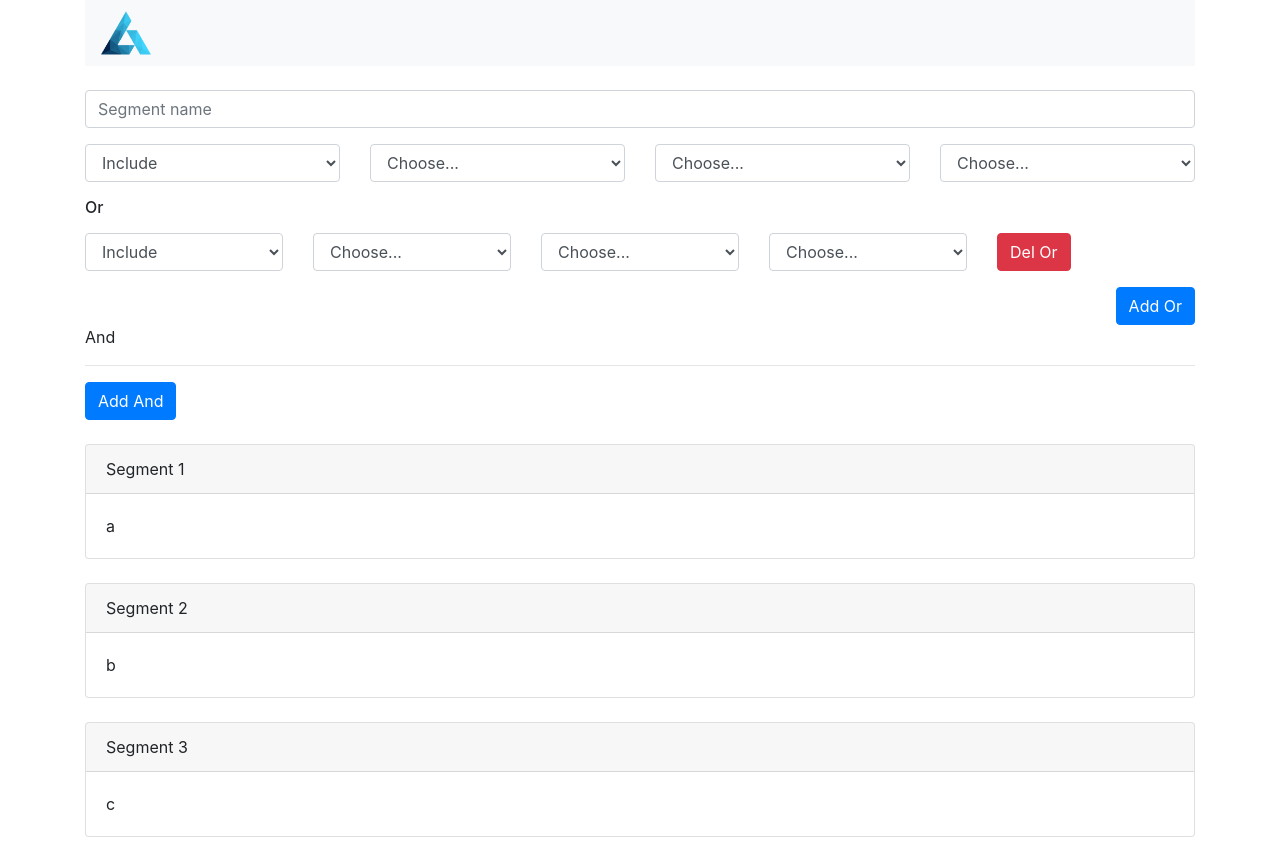
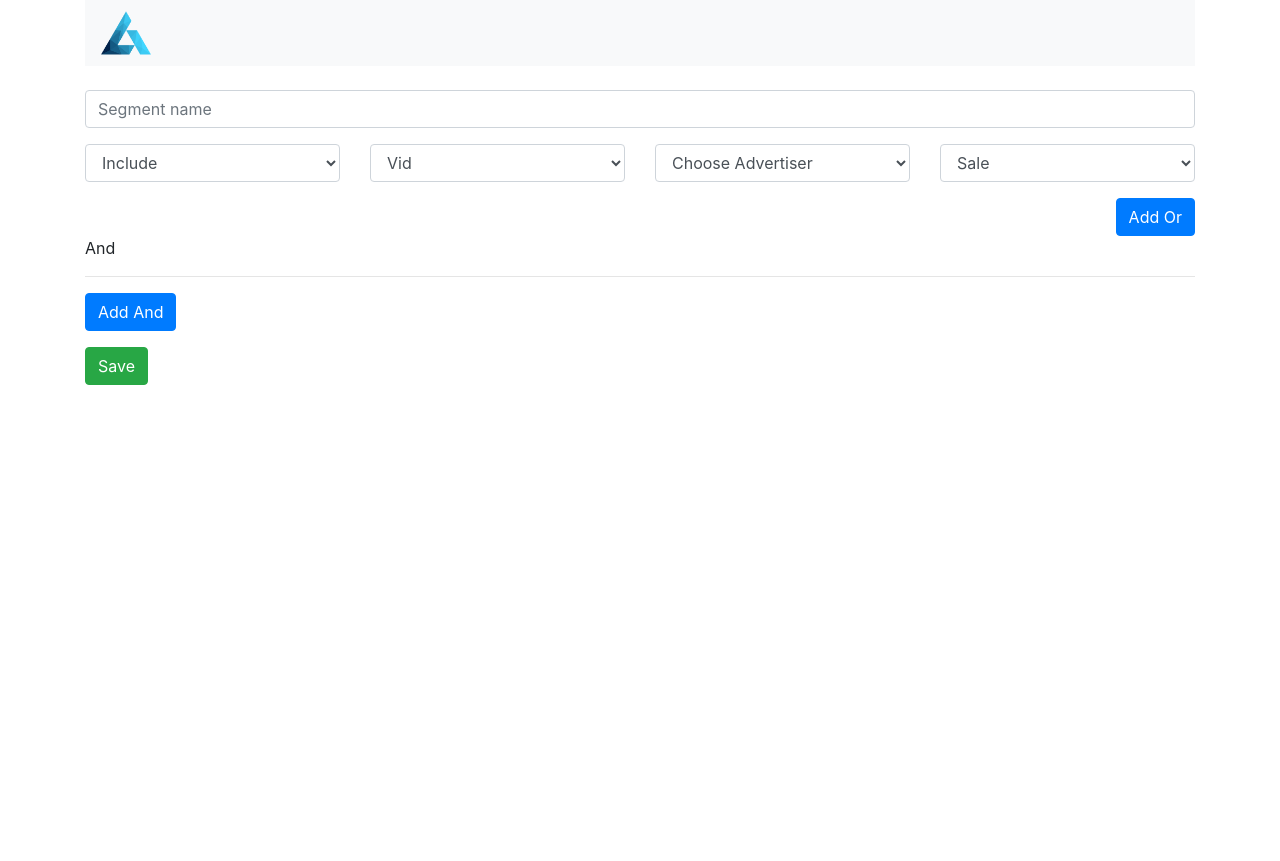
Before and after one commit to dimakrol/concord-ui-v2, a Vue app: page / in a window 1280 px wide. After the commit the page ends 800 px from the top, so only its background shows below. Built offline with nearby package versions, Linux system fonts and the light colour scheme.

Commit message:
AC-3077 Connect and from form with model.

```diff
--- a/src/App.vue
+++ b/src/App.vue
@@ -7,7 +7,7 @@
           <div class="my-4">
               <NewSegmentForm></NewSegmentForm>
           </div>
-          <SegmentsList></SegmentsList>
+          <SegmentsList :segments-prop="segments"></SegmentsList>
       </div>
   </div>
 </template>
@@ -17,32 +17,11 @@ import SegmentsList from './components/SegmentsList.vue'
 // import NewSegmentModal from './components/segmentModals/NewSegmentModal'
 import NewSegmentForm from './components/NewSegmentForm.vue';
 
-const segmentsList = [
-    {
-        include: 'true', //true or false
-        type: 'a', //vid
-        advertiserId: 1, //1,2,3
-        conversionType: 'sale', //sale
-    },
-    {
-        include: 'false', //true or false
-        type: 'b', //vid
-        advertiserId: 2, //1,2,3
-        conversionType: 'sale', //sale
-    },
-    {
-        include: 'true', //true or false
-        type: 'c', //vid
-        advertiserId: 3, //1,2,3
-        conversionType: 'sale', //sale
-    },
-];
-
 export default {
     name: 'app',
     data() {
         return {
-            segments: segmentsList
+            segments: []
         }
     },
     components: {
--- a/src/components/NewSegmentForm.vue
+++ b/src/components/NewSegmentForm.vue
@@ -1,36 +1,36 @@
 <template>
     <div>
-        <form>
+        <form @submit.prevent="save">
             <div class="row">
                 <div class="col">
-                    <input type="text" class="form-control" placeholder="Segment name">
+                    <input v-model="segment.name" type="text" class="form-control" placeholder="Segment name" required>
                 </div>
             </div>
 
             <div v-for="(and, andFilterIndex) in segment.andFilters">
                 <div class="row my-3">
                     <div class="col">
-                        <select class="form-control">
+                        <select v-model="and.include" class="form-control">
                             <option :value="true">Include</option>
                             <option :value="false">Exclude</option>
                         </select>
                     </div>
                     <div class="col">
-                        <select class="form-control">
-                            <option selected>Choose...</option>
-                            <option>...</option>
+                        <select v-model="and.type" class="form-control">
+                            <option selected>Type </option>
+                            <option value="vid">Vid</option>
                         </select>
                     </div>
                     <div class="col">
-                        <select class="form-control">
-                            <option selected>Choose...</option>
-                            <option>...</option>
+                        <select v-model="and.advertiserId" class="form-control">
+                            <option :value="null" selected>Choose Advertiser</option>
+                            <option v-for="advertiser in advertisers" value="advertiser.id">{{advertiser.name}}</option>
                         </select>
                     </div>
                     <div class="col">
-                        <select class="form-control">
-                            <option selected>Choose...</option>
-                            <option>...</option>
+                        <select v-model="and.conversionType"  class="form-control">
+                            <option selected>Choose Conversion Type</option>
+                            <option value="sale">Sale</option>
                         </select>
                     </div>
                     <div v-if="1 < segment.andFilters.length" class="col">
@@ -49,7 +49,6 @@
                         <div class="col">
                             <select class="form-control">
                                 <option selected>Choose...</option>
-                                <option>...</option>
                             </select>
                         </div>
                         <div class="col">
@@ -83,6 +82,11 @@
                     <div class="btn btn-primary" @click="addAndFilter">Add And</div>
                 </div>
             </div>
+            <div class="row my-3">
+                <div class="col">
+                    <button class="btn btn-success">Save</button>
+                </div>
+            </div>
         </form>
 
     </div>
@@ -100,38 +104,28 @@ export default {
     data() {
         return {
             segment: {
+                name: '',
                 andFilters: [ //array of filters
                     {
-                        include: '', //true or false
-                        type: '', //vid
-                        advertiserId: '', //1,2,3
-                        conversionType: '', //sale
+                        include: true, //true or false
+                        type: 'vid', //vid
+                        advertiserId: null, //1,2,3
+                        conversionType: 'sale', //sale
                         dates: {
                             from: '',
                             to: '',
                         },
-                        orFilters: [
-                            {
-                                include: '', //true or false
-                                type: '', //vid
-                                advertiserId: '', //1,2,3
-                                conversionType: '', //sale
-                                dates: {
-                                    from: '',
-                                    to: '',
-                                },
-                            }
-                        ]
+                        orFilters: []
                     }
                 ],
             },
-            advertisers: advertisers
+            advertisers
         }
     },
     methods: {
         clearSegment() {
             //todo
-            console.log('here')
+
         },
         addAndFilter() {
             this.segment.andFilters.push({...defaultAnd})
@@ -143,8 +137,10 @@ export default {
             this.segment.andFilters.splice(index, 1);
         },
         deleteOrFilter(andIndex, orIndex) {
-            console.log(andIndex, ' ... ',orIndex);
             this.segment.andFilters[andIndex].orFilters.splice(orIndex, 1);
+        },
+        save() {
+            console.log('here');
         }
     }
 }
--- a/src/components/SegmentsList.vue
+++ b/src/components/SegmentsList.vue
@@ -18,37 +18,15 @@
 
 
 <script>
-    const segmentsList = [
-        {
-            include: 'true', //true or false
-            type: 'a', //vid
-            advertiserId: 1, //1,2,3
-            conversionType: 'sale', //sale
-        },
-        {
-            include: 'false', //true or false
-            type: 'b', //vid
-            advertiserId: 2, //1,2,3
-            conversionType: 'sale', //sale
-        },
-        {
-            include: 'true', //true or false
-            type: 'c', //vid
-            advertiserId: 3, //1,2,3
-            conversionType: 'sale', //sale
-        },
-    ];
-
-
     /* eslint-disable */
     export default {
         name: 'SegmentsList',
-        // props: {
-        //     segments: Array
-        // },
+        props: {
+            segmentsProp: Array
+        },
         data() {
             return {
-                segments: segmentsList
+                segments: this.segmentsProp
             }
         },
         mounted() {
--- a/src/defaultData/index.js
+++ b/src/defaultData/index.js
@@ -2,6 +2,7 @@ export const segments =
     [
         {
             id: '',
+            name: '',
             andFilters: [ //array of filters
                 {
                     include: '', //true or false
@@ -13,16 +14,16 @@ export const segments =
                         to: '',
                     },
                     orFilters: [
-                        {
-                            include: '', //true or false
-                            type: '', //vid
-                            advertiserId: '', //1,2,3
-                            conversionType: '', //sale
-                            dates: {
-                                from: '',
-                                to: '',
-                            },
-                        }
+                        // {
+                        //     include: '', //true or false
+                        //     type: '', //vid
+                        //     advertiserId: '', //1,2,3
+                        //     conversionType: '', //sale
+                        //     dates: {
+                        //         from: '',
+                        //         to: '',
+                        //     },
+                        // }
                     ]
                 }
             ],
@@ -40,33 +41,22 @@ export const segments =
     ];
 
 export const defaultAnd = {
-    include: '', //true or false
-    type: '', //vid
-    advertiserId: '', //1,2,3
-    conversionType: '', //sale
+    include: true, //true or false
+    type: 'vid', //vid
+    advertiserId: null, //1,2,3
+    conversionType: 'sale', //sale
     dates: {
         from: '',
         to: '',
     },
-    orFilters: [
-        {
-            include: '', //true or false
-            type: '', //vid
-            advertiserId: '', //1,2,3
-            conversionType: '', //sale
-            dates: {
-                from: '',
-                to: '',
-            },
-        }
-    ]
+    orFilters: []
 };
 
 export const defaultOr = {
-    include: '', //true or false
-    type: '', //vid
-    advertiserId: '', //1,2,3
-    conversionType: '', //sale
+    include: true, //true or false
+    type: 'vid', //vid
+    advertiserId: null, //1,2,3
+    conversionType: 'sale', //sale
     dates: {
         from: '',
         to: '',
```
